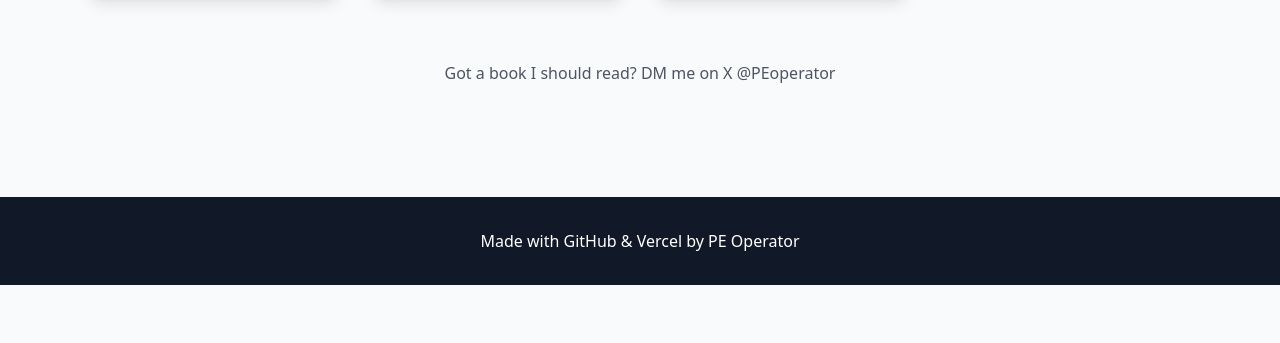
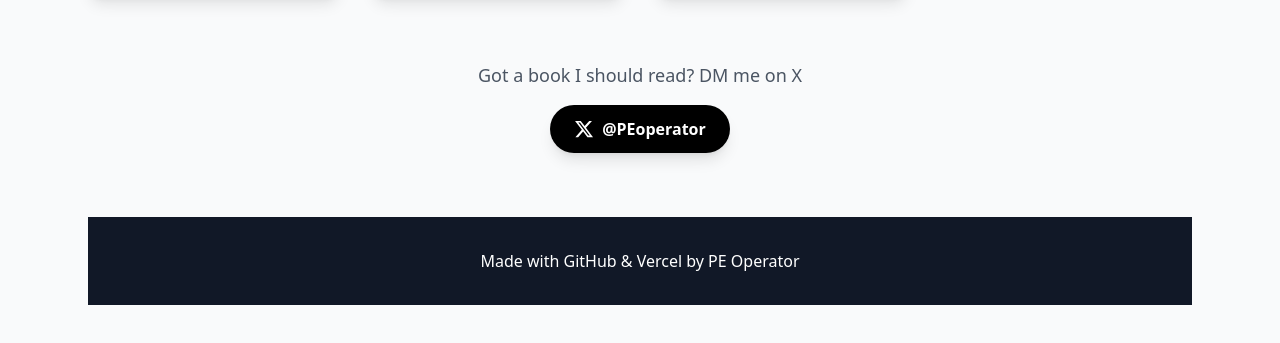
Before and after one commit to PEoperator/book-recommendations, a plain HTML site: page index.html in a window 1280 px wide. Shown: the part 999-1342 px from the top of the page. Before the commit the page ends 1284 px from the top, so only its background shows below. Drawn offline with nearby package versions, Linux system fonts and the light colour scheme.

Commit message:
Update index.html

```diff
--- a/index.html
+++ b/index.html
@@ -97,10 +97,20 @@ Op<!DOCTYPE html>
 
     </div>
 
-    <div class="text-center mt-16">
-      <p class="text-gray-600">Got a book I should read? DM me on X @PEoperator</p>
-    </div>
-  </main>
+   <div class="text-center mt-16">
+  <p class="text-gray-600 text-lg mb-4">
+    Got a book I should read? DM me on X
+  </p>
+  <a href="https://x.com/PEoperator"
+     target="_blank"
+     rel="noopener"
+     class="inline-flex items-center gap-2 bg-black hover:bg-gray-800 text-white font-semibold py-3 px-6 rounded-full transition shadow-lg">
+    <svg class="w-5 h-5" viewBox="0 0 24 24" fill="currentColor">
+      <path d="M18.244 2.25h3.308l-7.227 8.26 8.502 11.24H16.17l-5.214-6.817L4.99 21.75H1.68l7.73-8.835L1.254 2.25H8.08l4.713 6.231zm-1.161 17.52h1.833L7.084 4.126H5.117z"/>
+    </svg>
+    @PEoperator
+  </a>
+</div>
 
   <!-- Footer -->
   <footer class="bg-gray-900 text-white py-8 mt-16">
```
